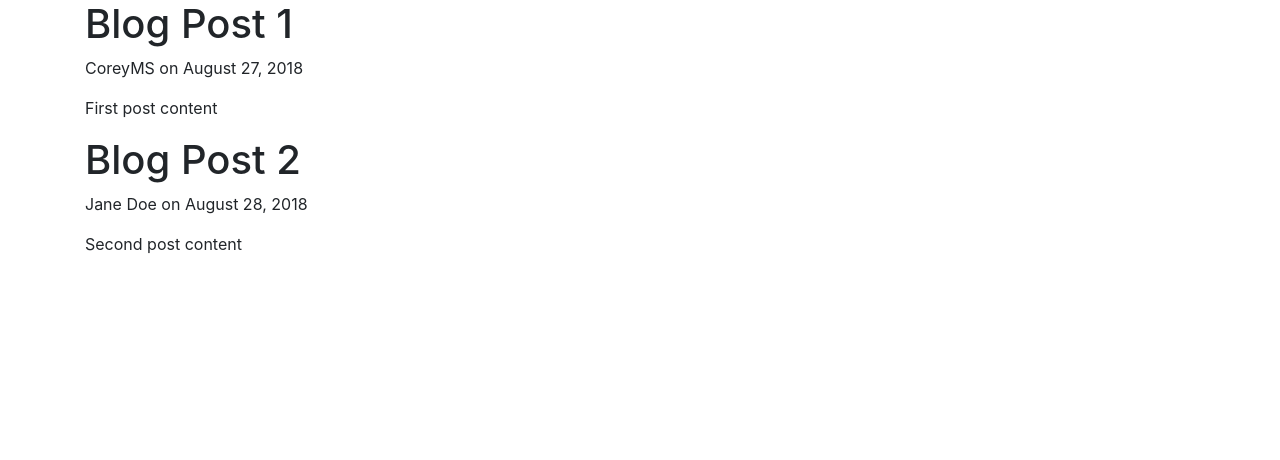
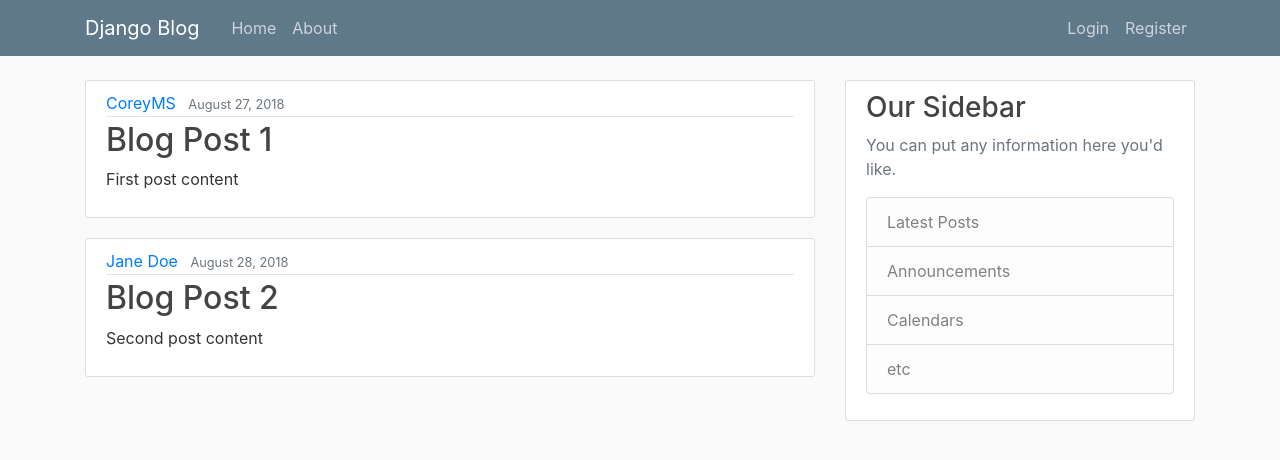
Before and after one commit to DaRealPunjabi/djapp01, a Django app: page /blog/ in a window 1280 px wide. Shown: the top 460 px of the page. Run offline with Django 5.2, Linux system fonts and the light colour scheme; some libraries are stand-ins or nearby versions.

Commit message:
Template04 - navbar

```diff
--- /dev/null
+++ b/backend/blog/static/blog/main.css
@@ -0,0 +1,84 @@
+body {
+    background: #fafafa;
+    color: #333333;
+    margin-top: 5rem;
+  }
+
+  h1, h2, h3, h4, h5, h6 {
+    color: #444444;
+  }
+
+  ul {
+    margin: 0;
+  }
+
+  .bg-steel {
+    background-color: #5f788a;
+  }
+
+  .site-header .navbar-nav .nav-link {
+    color: #cbd5db;
+  }
+
+  .site-header .navbar-nav .nav-link:hover {
+    color: #ffffff;
+  }
+
+  .site-header .navbar-nav .nav-link.active {
+    font-weight: 500;
+  }
+
+  .content-section {
+    background: #ffffff;
+    padding: 10px 20px;
+    border: 1px solid #dddddd;
+    border-radius: 3px;
+    margin-bottom: 20px;
+  }
+
+  .article-title {
+    color: #444444;
+  }
+
+  a.article-title:hover {
+    color: #428bca;
+    text-decoration: none;
+  }
+
+  .article-content {
+    white-space: pre-line;
+  }
+
+  .article-img {
+    height: 65px;
+    width: 65px;
+    margin-right: 16px;
+  }
+
+  .article-metadata {
+    padding-bottom: 1px;
+    margin-bottom: 4px;
+    border-bottom: 1px solid #e3e3e3
+  }
+
+  .article-metadata a:hover {
+    color: #333;
+    text-decoration: none;
+  }
+
+  .article-svg {
+    width: 25px;
+    height: 25px;
+    vertical-align: middle;
+  }
+
+  .account-img {
+    height: 125px;
+    width: 125px;
+    margin-right: 20px;
+    margin-bottom: 16px;
+  }
+
+  .account-heading {
+    font-size: 2.5rem;
+  }
--- a/backend/blog/templates/blog/base.html
+++ b/backend/blog/templates/blog/base.html
@@ -1,3 +1,7 @@
+{% load static %}
+
+
+
 <!DOCTYPE html>
 <html>
 <head>
@@ -8,6 +12,8 @@
     <!-- Bootstrap CSS -->
     <link rel="stylesheet" href="https://cdn.jsdelivr.net/npm/bootstrap@4.0.0/dist/css/bootstrap.min.css" integrity="sha384-Gn5384xqQ1aoWXA+058RXPxPg6fy4IWvTNh0E263XmFcJlSAwiGgFAW/dAiS6JXm" crossorigin="anonymous">
 
+    <link rel="stylesheet" type="text/css" href="{% static 'blog/main.css' %}">
+
     {% if title %}
     <title>Django Blog - {{title}}</title>
     {% else %}
@@ -15,10 +21,48 @@
     {% endif %}
 </head>
 <body>
-    <div class="container">
-        {% block content %}
-        {% endblock content %}
-    </div>
+    <header class="site-header">
+        <nav class="navbar navbar-expand-md navbar-dark bg-steel fixed-top">
+          <div class="container">
+            <a class="navbar-brand mr-4" href="/">Django Blog</a>
+            <button class="navbar-toggler" type="button" data-toggle="collapse" data-target="#navbarToggle" aria-controls="navbarToggle" aria-expanded="false" aria-label="Toggle navigation">
+            <span class="navbar-toggler-icon"></span>
+            </button>
+            <div class="collapse navbar-collapse" id="navbarToggle">
+              <div class="navbar-nav mr-auto">
+                <a class="nav-item nav-link" href="{% url 'blog-home' %}">Home</a>
+                <a class="nav-item nav-link" href="{% url 'blog-about' %}">About</a>
+              </div>
+              <!-- Navbar Right Side -->
+              <div class="navbar-nav">
+                <a class="nav-item nav-link" href="#">Login</a>
+                <a class="nav-item nav-link" href="#">Register</a>
+              </div>
+            </div>
+          </div>
+        </nav>
+      </header>
+
+      <main role="main" class="container">
+        <div class="row">
+          <div class="col-md-8">
+            {% block content %}{% endblock %}
+          </div>
+          <div class="col-md-4">
+            <div class="content-section">
+              <h3>Our Sidebar</h3>
+              <p class='text-muted'>You can put any information here you'd like.
+                <ul class="list-group">
+                  <li class="list-group-item list-group-item-light">Latest Posts</li>
+                  <li class="list-group-item list-group-item-light">Announcements</li>
+                  <li class="list-group-item list-group-item-light">Calendars</li>
+                  <li class="list-group-item list-group-item-light">etc</li>
+                </ul>
+              </p>
+            </div>
+          </div>
+        </div>
+    </main>
 
     <!-- Optional JavaScript -->
     <!-- jQuery first, then Popper.js, then Bootstrap JS -->
--- a/backend/blog/templates/blog/home.html
+++ b/backend/blog/templates/blog/home.html
@@ -2,9 +2,16 @@
 
 {% block content %}
     {% for post in posts %}
-        <h1>{{ post.title }}</h1>
-        <p>{{ post.author }} on {{ post.date_posted }}</p>
-        <p>{{ post.content }}</p>
+    <article class="media content-section">
+        <div class="media-body">
+          <div class="article-metadata">
+            <a class="mr-2" href="#">{{ post.author }}</a>
+            <small class="text-muted">{{ post.date_posted }}</small>
+          </div>
+          <h2><a class="article-title" href="#">{{ post.title }}</a></h2>
+          <p class="article-content">{{ post.content }}</p>
+        </div>
+    </article>
     {% endfor %}
 
 {% endblock content %}
--- a/backend/core/urls.py
+++ b/backend/core/urls.py
@@ -16,10 +16,13 @@ Including another URLconf
 """
 from django.contrib import admin
 from django.urls import path, include
+from django.views import debug
 
 urlpatterns = [
     path('admin/', admin.site.urls),
 
+#    path('', debug.default_urlconf),
+    path('', include('blog.urls')),
     path('blog/', include('blog.urls')),
 
 ]
```
